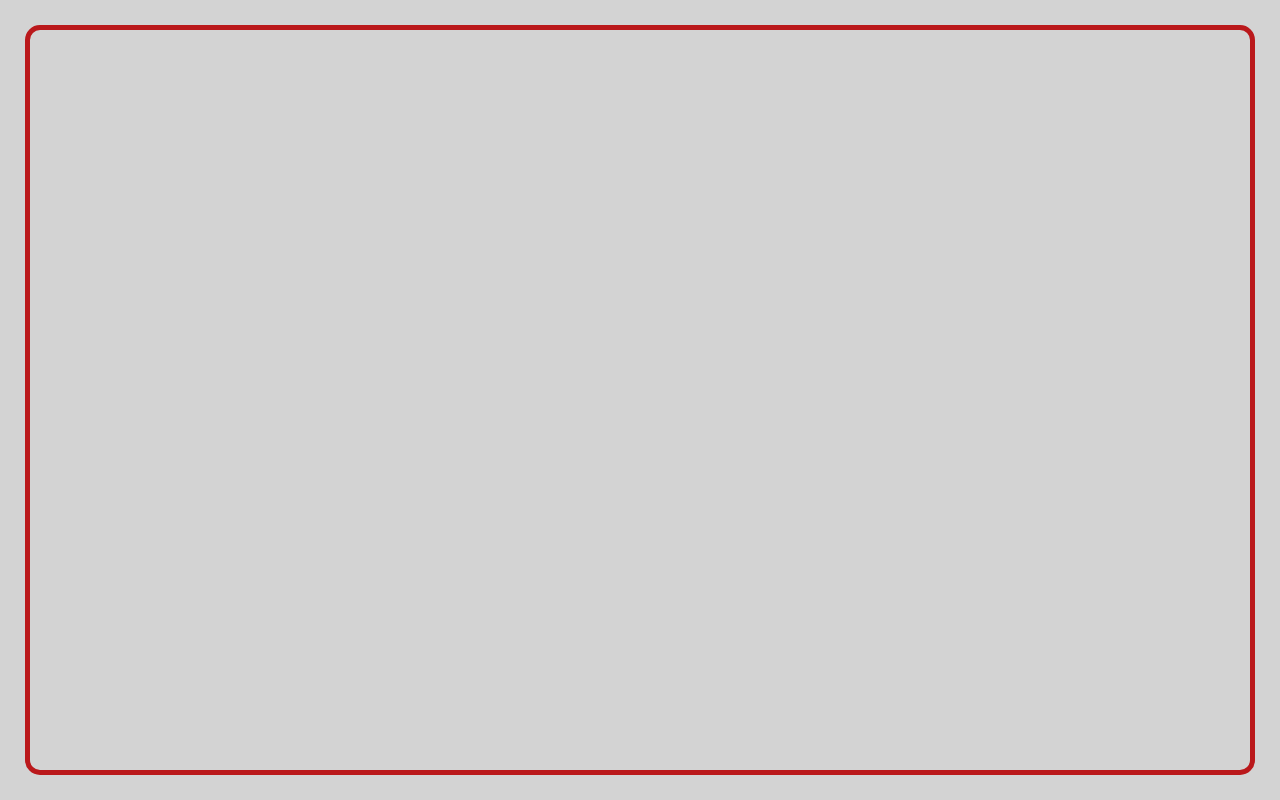
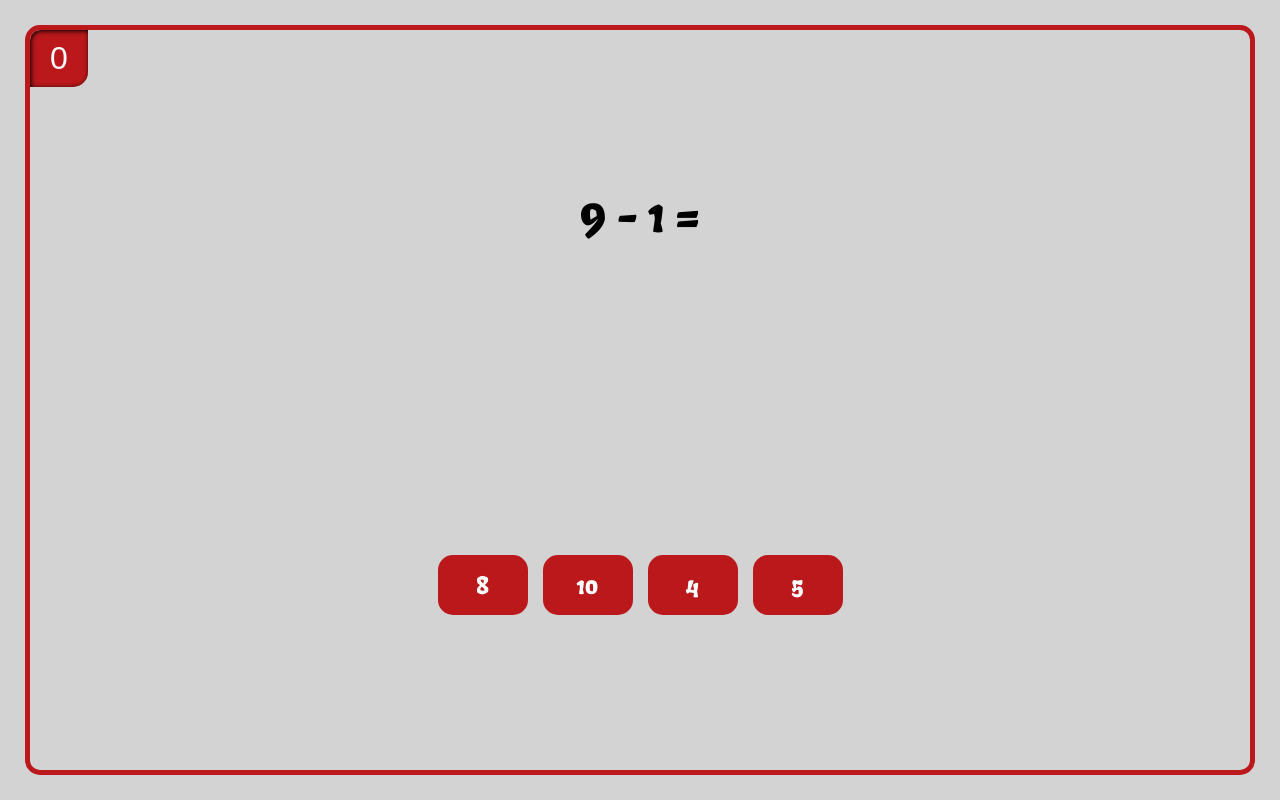
Before and after one commit to fady-albert/press-and-solve, a plain HTML site: page index.html in a window 1280 px wide. Both pictures are taken after a click on the button "START". Drawn offline with Linux system fonts and the light colour scheme.

Commit message:
Implement game logic and UI updates for interactive gameplay

```diff
--- a/index.html
+++ b/index.html
@@ -11,6 +11,8 @@
     <div class="main">
         <div class="game" id="main">
             <button id="startBtn">Start</button>
+
+            <div class="gameCon" id="game"></div>
         </div>
     </div>
 
--- a/main.js
+++ b/main.js
@@ -1,7 +1,75 @@
 // import html content
 const startBtn = document.getElementById('startBtn');
 const main = document.getElementById('main');
+const game = document.getElementById('game');
 
+// start the game
 startBtn.addEventListener('click', () => {
-    main.classList.add('play')
-})
+    main.classList.add('play');
+    play();
+});
+
+function ran(level) {
+    return Math.ceil(Math.random() * level);
+}
+
+let level = 10;
+let score = 0;
+
+const operation = ["+", "-", "/", "*"];
+
+function play() {
+    let x = ran(level);
+    let y = ran(level);
+    const op = operation[Math.floor(Math.random() * 4)];
+
+    let answer;
+    switch (op) {
+        case '+':
+            answer = x + y;
+            break;
+        case '-':
+            if (y > x) [x, y] = [y, x];
+            answer = x - y;
+            break;
+        case '*':
+            answer = x * y;
+            break;
+        case '/':
+            x = x * y;
+            answer = x / y;
+            break;
+    }
+
+    let choices = [answer];
+    while (choices.length < 4) {
+        const wrong = answer + ran(10) - 5;
+        if (wrong >= 0 && !choices.includes(wrong)) {
+            choices.push(wrong);
+        }
+    }
+
+    choices.sort(() => Math.random() - 0.5);
+
+    game.innerHTML = `
+        <div class="mainCon">
+            <p id="score">${score}</p>
+            <div class="quest">
+                <p>${x} ${op} ${y} = </p>
+            </div>
+            <div class="choises">
+                ${choices.map(btn => `<button onclick="check(${btn}, ${answer})">${btn}</button>`).join("")}
+            </div>
+        </div>
+    `;
+}
+
+function check(chosen, answer) {
+    if (chosen === answer) {
+        score++;
+    } else {
+        score = 0;
+        main.classList.remove('play');
+    }
+    play();
+}
--- a/style.css
+++ b/style.css
@@ -43,6 +43,8 @@ body{
     align-items: center;
     justify-content: center;
     transition: all 0.5s ease-in-out;
+    position: relative;
+    overflow: hidden;
 }
 
 .game.play{
@@ -52,7 +54,7 @@ body{
     border: 5px solid var(--red);
 }
 
-.game button{
+.game button#startBtn{
     width: 200px;
     height: 200px;
     border-radius: 50%;
@@ -78,7 +80,90 @@ body{
     scale: 1;
 }
 
-.game.play button{
+.game.play button#startBtn{
     opacity: 0;
     visibility: hidden;
 }
+
+.game .gameCon{
+    width: 0;
+    overflow: hidden;
+    opacity: 0;
+    visibility: hidden;
+    display: flex;
+    align-items: center;
+    justify-content: center;
+    transition: all 0.5s ease-in-out 0.5s;
+    position: absolute;
+}
+
+.game.play .gameCon{
+    opacity: 1;
+    visibility: visible;
+    width: 100%;
+    height: 100%;
+}
+
+.mainCon{
+    display: flex;
+    align-items: center;
+    justify-content: center;
+    flex-direction: column;
+}
+
+.mainCon p#score{
+    position: absolute;
+    top: 0;
+    left: 0;
+    font-family: sans-serif;
+    font-size: 2rem;
+    padding: 10px 20px;
+    background: var(--red);
+    border-radius: 10px 0px 15px 0px;
+    display: flex;
+    align-items: center;
+    justify-content: center;
+    box-shadow: 1px 1px 5px #000 inset;
+    color: var(--white);
+}
+
+.mainCon .quest{
+    display: flex;
+    align-items: center;
+    justify-content: center;
+    width: 100%;
+    height: 50%;
+    position: absolute;
+    top: 0;
+    left: 0;
+    font-size: 3rem;
+    margin: 0;
+    font-family: font;
+}
+
+.mainCon .choises{
+    width: 100%;
+    display: flex;
+    align-items: center;
+    justify-content: center;
+    height: 50%;
+    position: absolute;
+    top: 50%;
+    left: 0;
+    gap: 15px;
+    flex-wrap: wrap;
+}
+
+.mainCon .choises button{
+    min-width: 90px;
+    padding: 15px 25px;
+    font-size: 1.5rem;
+    border: none;
+    outline: none;
+    border-radius: 15px;
+    background: var(--red);
+    color: var(--white);
+    cursor: pointer;
+    transition: all 0.5s ease;
+    font-family: font;
+}
```
